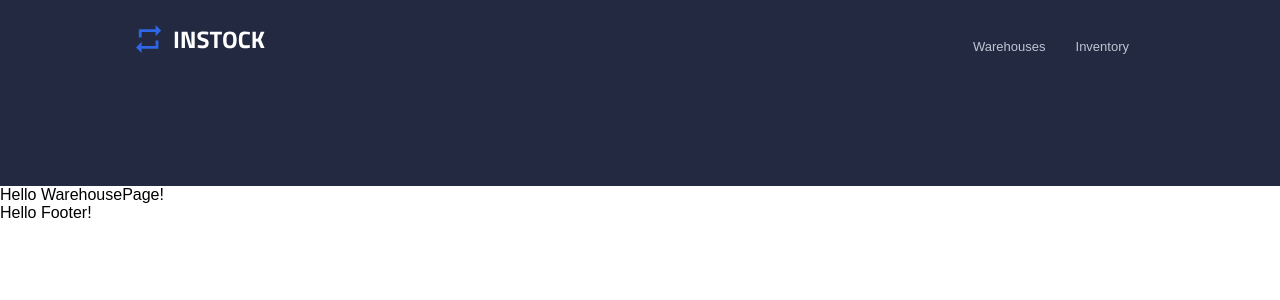
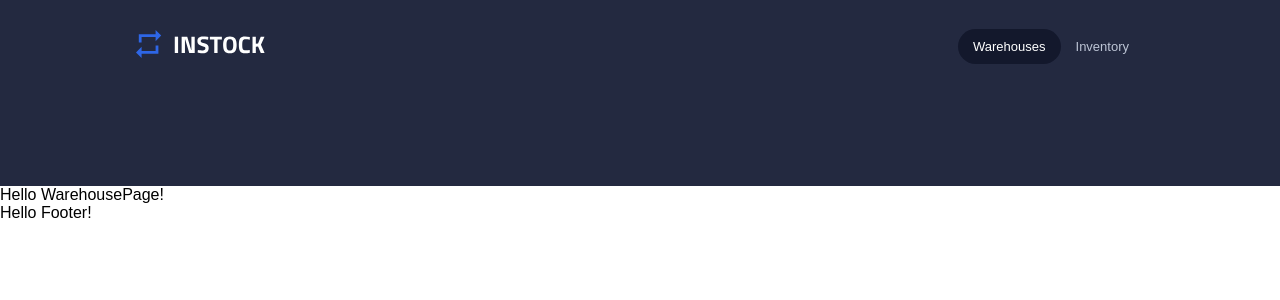
Before and after one commit to MoeyR/instock, a React (Create React App) app: page / in a window 1280 px wide. Shown: the top 300 px of the page. Built offline with nearby package versions, Linux system fonts and the light colour scheme.

Commit message:
changed tablet breakpoints in _mixions.scss and deleted header duplicate styles

```diff
--- a/src/components/Header/Header.jsx
+++ b/src/components/Header/Header.jsx
@@ -12,7 +12,7 @@ function Header(){
                 <nav className='header__nav'>
                     <ul className='header-list'>
                         <li className='header-list__item'>
-                            <Link to="/warehouses" className='header-list__link'>Warehouses</Link>
+                            <Link to="/warehouses" className='header-list__link header-list__link--active'>Warehouses</Link>
                         </li>
                         <li className='header-list__item'>
                             <Link to="/inventory" className='header-list__link'>Inventory</Link>
--- a/src/components/Header/Header.scss
+++ b/src/components/Header/Header.scss
@@ -15,13 +15,6 @@
             width: 90%;
             height: 11.625rem;
             flex-direction: row;
-            justify-content: space-between;
-        }
-
-        @include desktop{
-            margin: 0 auto ;
-            flex-direction: row;
-            height: 11.625rem;
             justify-content: space-between;
         }
     }
@@ -49,21 +42,12 @@
             width: 8.0625rem;
             height: 1.875rem;
         }
-        @include desktop {
-            width: 8.0625rem;
-            height: 1.875rem;
-        }
     }
 
     &__nav {
         min-width: 15rem;
         height: 3rem;
         @include tablet{
-            min-width: 0;
-            height: 4.18rem;
-            line-height: 4.18rem;
-        }
-        @include desktop {
             min-width: 0;
             height: 4.18rem;
             line-height: 4.18rem;
@@ -81,11 +65,6 @@
             line-height: 1.75rem;
 
             @include tablet {
-                width: auto;
-                height: 2.1875rem;
-                line-height: 2.1875rem;
-            }
-            @include desktop{
                 width: auto;
                 height: 2.1875rem;
                 line-height: 2.1875rem;
@@ -109,14 +88,6 @@
                 height: 2.1875rem;
             }
 
-            @include desktop {
-                font-size: .8125rem;
-                margin: 1.8rem 0 0 0;
-                width: auto;
-                padding: 0 .9375rem;
-                height: 2.1875rem;
-            }
-
             &--active {
                 color: $white;
                 background-color: $black;
--- a/src/styles/partials/_mixins.scss
+++ b/src/styles/partials/_mixins.scss
@@ -1,7 +1,7 @@
 //breakpoints
 
 @mixin tablet {
-  @media (min-width: 768px) and (max-width: 1279px) {
+  @media (min-width: 768px) {
     @content;
   }
 }
```
